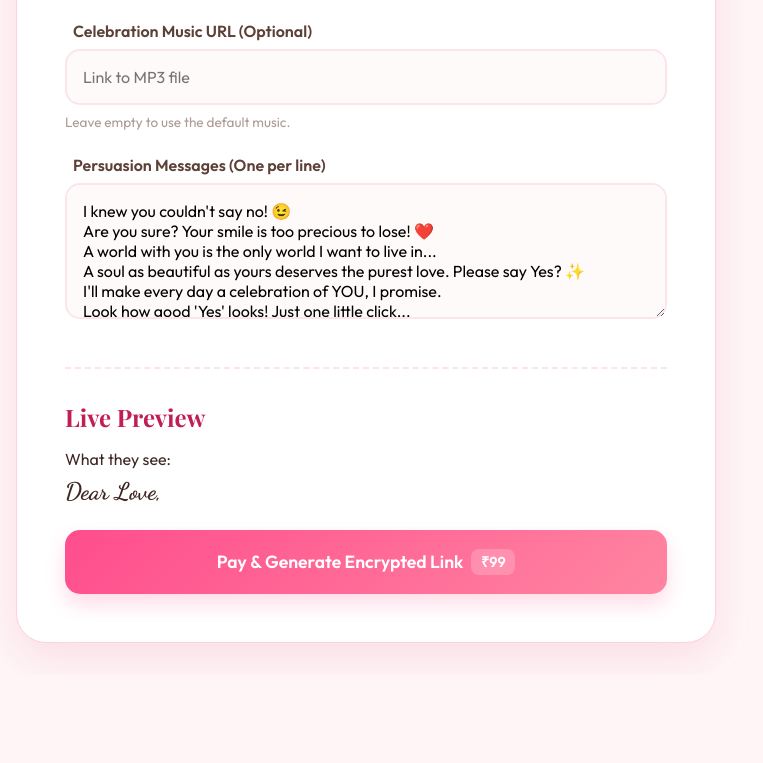
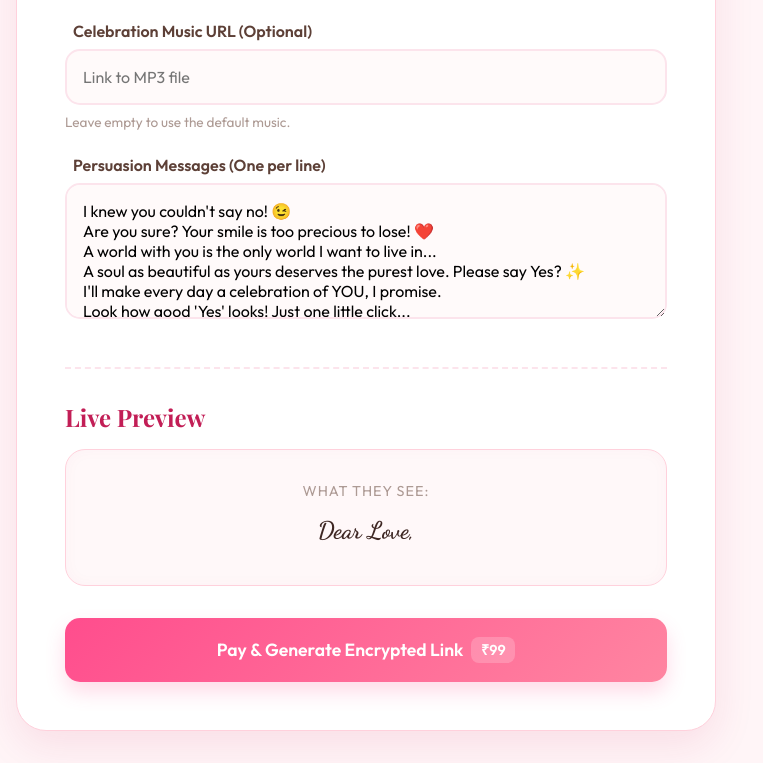
Before and after one commit to Sivananda-P/valentine, a website: page admin.html in a window 1280 px wide. Shown: the part 588-1351 px from the top of the page, without its empty margins (0-763 px from the left). Before the commit the page ends 1263 px from the top, so only its background shows below. Drawn offline with nearby package versions, Linux system fonts and the light colour scheme; a web font is replaced by a local one.

Commit message:
Fix: Restore live preview functionality on admin page

```diff
--- a/admin.css
+++ b/admin.css
@@ -96,6 +96,24 @@ header p {
     margin-top: 3rem;
     padding-top: 2rem;
     border-top: 2px dashed #fce4ec;
+}
+
+.preview-box {
+    padding: 2rem;
+    background: #fff8f9;
+    border: 1px solid #ffd1dc;
+    border-radius: 20px;
+    margin-bottom: 2rem;
+    text-align: center;
+    box-shadow: inset 0 0 15px rgba(194, 30, 86, 0.03);
+}
+
+.preview-box p {
+    font-size: 0.9rem;
+    color: #ad9a94;
+    text-transform: uppercase;
+    letter-spacing: 1px;
+    margin-bottom: 1rem;
 }
 
 .share-section h2 {
--- a/admin.js
+++ b/admin.js
@@ -16,9 +16,22 @@ const DEFAULTS = {
 
 function updateLink() {
     const g = document.getElementById('greeting').value.trim();
-    // Update Preview Only
+    const p1 = document.getElementById('p1').value.trim();
+
+    // Update Preview Area
     document.getElementById('live-greeting-preview').textContent = g || DEFAULTS.greeting;
 }
+
+// Attach listeners for live updates
+if (document.getElementById('greeting')) {
+    document.getElementById('greeting').addEventListener('input', updateLink);
+}
+if (document.getElementById('p1')) {
+    document.getElementById('p1').addEventListener('input', updateLink);
+}
+
+// Run once to initialize
+document.addEventListener('DOMContentLoaded', updateLink);
 
 // 3. Payment & Encryption Flow
 const payBtn = document.getElementById('pay-btn');
```
